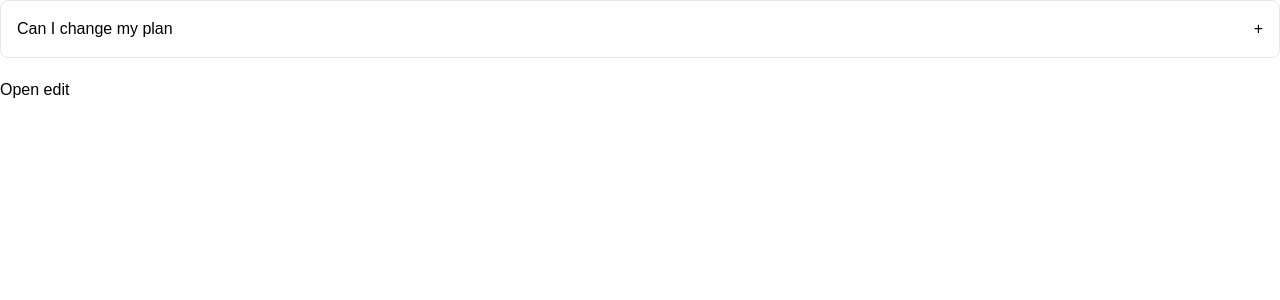
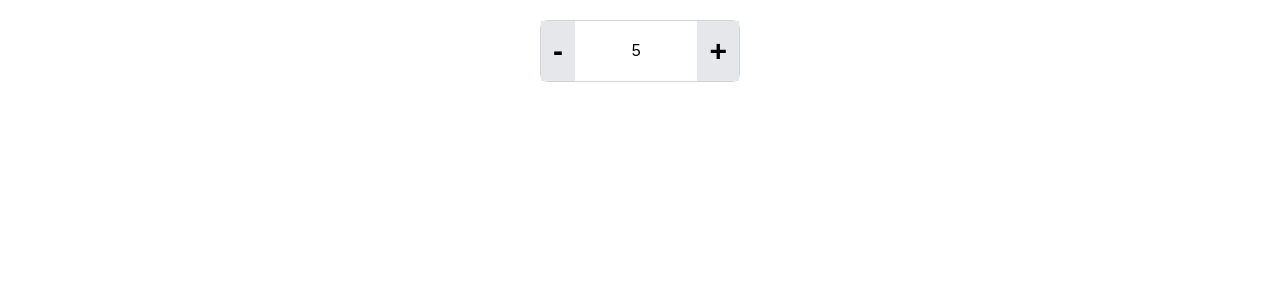
Before and after one commit to Cong-Sinh/reactjs-evondev, a React (Create React App) app: page / in a window 1280 px wide. Shown: the top 300 px of the page. Built offline with nearby package versions, Linux system fonts and the light colour scheme.

Commit message:
control props

```diff
--- a/src/App.js
+++ b/src/App.js
@@ -1,6 +1,8 @@
 // import { Fragment, useState } from "react";
 // import { CountProvider, useCount } from "./contexts/countContext";
+import { useState } from "react";
 import "./asset/index.scss";
+import Counter from "./components/advanced-react/control-props/Counter";
 import FetchingData from "./components/advanced-react/hoc/FetchingData";
 import Accordion from "./components/advanced-react/react-composition/Accordion";
 import Editable from "./components/advanced-react/react-composition/Editable";
@@ -51,6 +53,10 @@ function App() {
   // const [openModalBase, setOpenModalBase] = useState(false);
   // const [openModal, setOpenModal] = useState(false);
 
+  const [count, setCount] = useState(5);
+  const handleCountChange = (newCount) => {
+    setCount(newCount);
+  };
   return (
     <div className="">
       {/* <Modal open={showModal} handleClose={() => setShowModal(false)}></Modal>
@@ -164,16 +170,18 @@ function App() {
         <Route path="*" element={<>quay ve ngay</>}></Route>
       </Routes> */}
 
-      <div>
-        {/* <FetchingData></FetchingData> */}
-        {/* <Title>{() => <h1>hello from render props </h1>}</Title> */}
-        {/* <HandleValue></HandleValue> */}
-      </div>
+      {/* <div> */}
+      {/* <FetchingData></FetchingData> */}
+      {/* <Title>{() => <h1>hello from render props </h1>}</Title> */}
+      {/* <HandleValue></HandleValue> */}
+      {/* </div> */}
 
-      <div>
+      {/* <div>
         <Accordion header="Can I change my plan">sdfgsdfsdfsdfsdsf</Accordion>
         <Editable></Editable>
-      </div>
+      </div> */}
+
+      <Counter value={count} onChange={handleCountChange}></Counter>
     </div>
   );
 }
--- /dev/null
+++ b/src/components/advanced-react/control-props/Count.js
@@ -0,0 +1,9 @@
+import React from "react";
+import { useCount } from "./count-context";
+
+const Count = () => {
+  const { count } = useCount();
+  return <span className="">{count}</span>;
+};
+
+export default Count;
--- /dev/null
+++ b/src/components/advanced-react/control-props/Counter.js
@@ -0,0 +1,34 @@
+import React, { useState } from "react";
+import Decrement from "./Decrement";
+import Increment from "./Increment";
+import Count from "./Count";
+import { CountProvider } from "./count-context";
+
+const Counter = ({ value = null, initialValue = 0, onChange }) => {
+  const [count, setCount] = useState(initialValue);
+  const isControlled = value !== null && !!onChange;
+  const getCount = () => (isControlled ? value : count);
+  const handleCountChange = (newValue) => {
+    isControlled ? onChange(newValue) : setCount(newValue);
+  };
+  const handleIncrement = () => {
+    handleCountChange(getCount() + 1);
+  };
+
+  const handLeDecrement = () => {
+    handleCountChange(getCount() - 1);
+  };
+  return (
+    <CountProvider
+      value={{ handleIncrement, handLeDecrement, count: getCount() }}
+    >
+      <div className="flex items-center rounded-lg justify-between flex-1 w-full max-w-[200px] mx-auto my-5 border border-gray-300">
+        <Decrement />
+        <Count />
+        <Increment />
+      </div>
+    </CountProvider>
+  );
+};
+
+export default Counter;
--- /dev/null
+++ b/src/components/advanced-react/control-props/Decrement.js
@@ -0,0 +1,16 @@
+import React from "react";
+import { useCount } from "./count-context";
+
+const Decrement = () => {
+  const { handLeDecrement } = useCount();
+  return (
+    <button
+      className="flex items-center justify-center p-3 text-3xl font-bold bg-gray-200 cursor-pointer decrement"
+      onClick={handLeDecrement}
+    >
+      -
+    </button>
+  );
+};
+
+export default Decrement;
--- /dev/null
+++ b/src/components/advanced-react/control-props/Increment.js
@@ -0,0 +1,16 @@
+import React from "react";
+import { useCount } from "./count-context";
+
+const Increment = () => {
+  const { handleIncrement } = useCount();
+  return (
+    <button
+      className="flex items-center justify-center p-3 text-3xl font-bold bg-gray-200 cursor-pointer increment"
+      onClick={handleIncrement}
+    >
+      +
+    </button>
+  );
+};
+
+export default Increment;
--- /dev/null
+++ b/src/components/advanced-react/control-props/count-context.js
@@ -0,0 +1,17 @@
+import { createContext, useContext } from "react";
+
+const CountContext = createContext(undefined);
+function CountProvider({ value, ...props }) {
+  return (
+    <CountContext.Provider value={value} {...props}></CountContext.Provider>
+  );
+}
+
+function useCount() {
+  const context = useContext(CountContext);
+  if (typeof context === "undefined")
+    throw new Error("useCont must be specified");
+  return context;
+}
+
+export { CountProvider, useCount };
```
